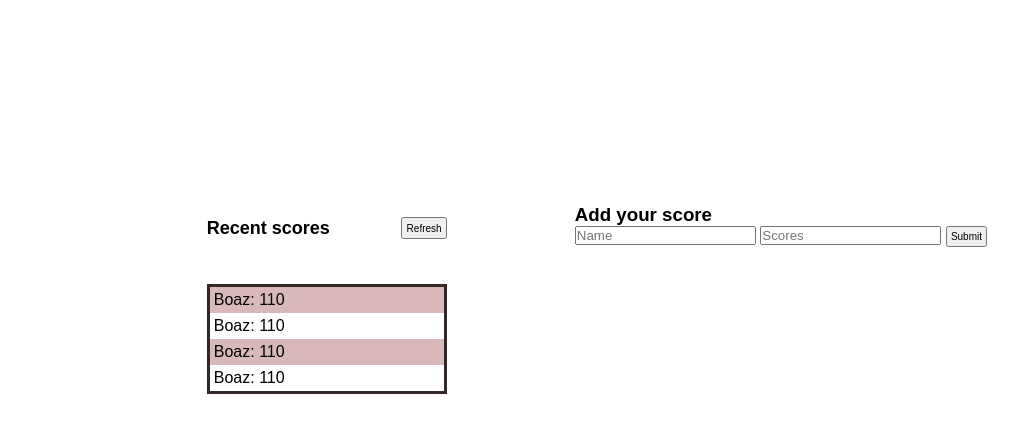
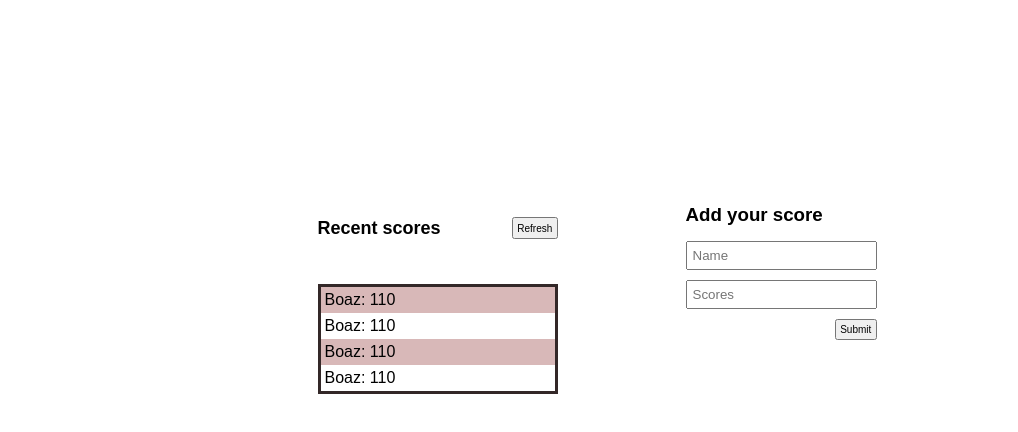
Before and after one commit to Aduda-Boaz/leaderboard, a website built with webpack: page src/index.html in a window 1280 px wide. Shown: the part 172-604 px from the top of the page, without its empty margins (43-1061 px from the left). Built offline with nearby package versions, Linux system fonts and the light colour scheme.

Commit message:
Add more styling

```diff
--- a/src/style.css
+++ b/src/style.css
@@ -69,3 +69,19 @@ h2 {
 .list-score:nth-child(odd) {
   background-color: rgb(216, 184, 184);
 }
+
+form {
+  display: flex;
+  flex-direction: column;
+  font-size: 11px;
+  padding-top: 5px;
+}
+
+input {
+  padding: 5px;
+  margin-top: 10px;
+}
+
+.add-btn {
+  margin-top: 10px;
+}
```
